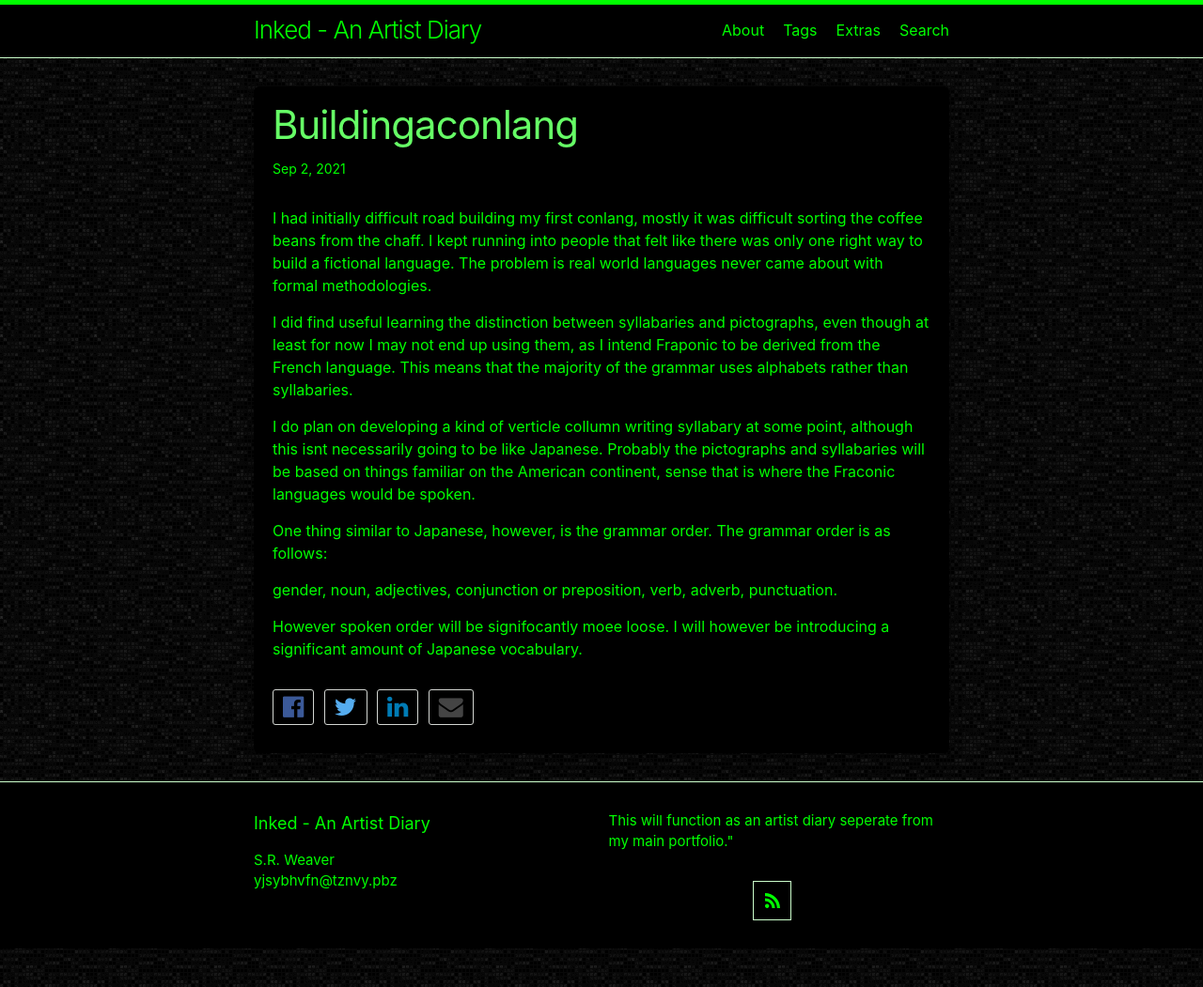
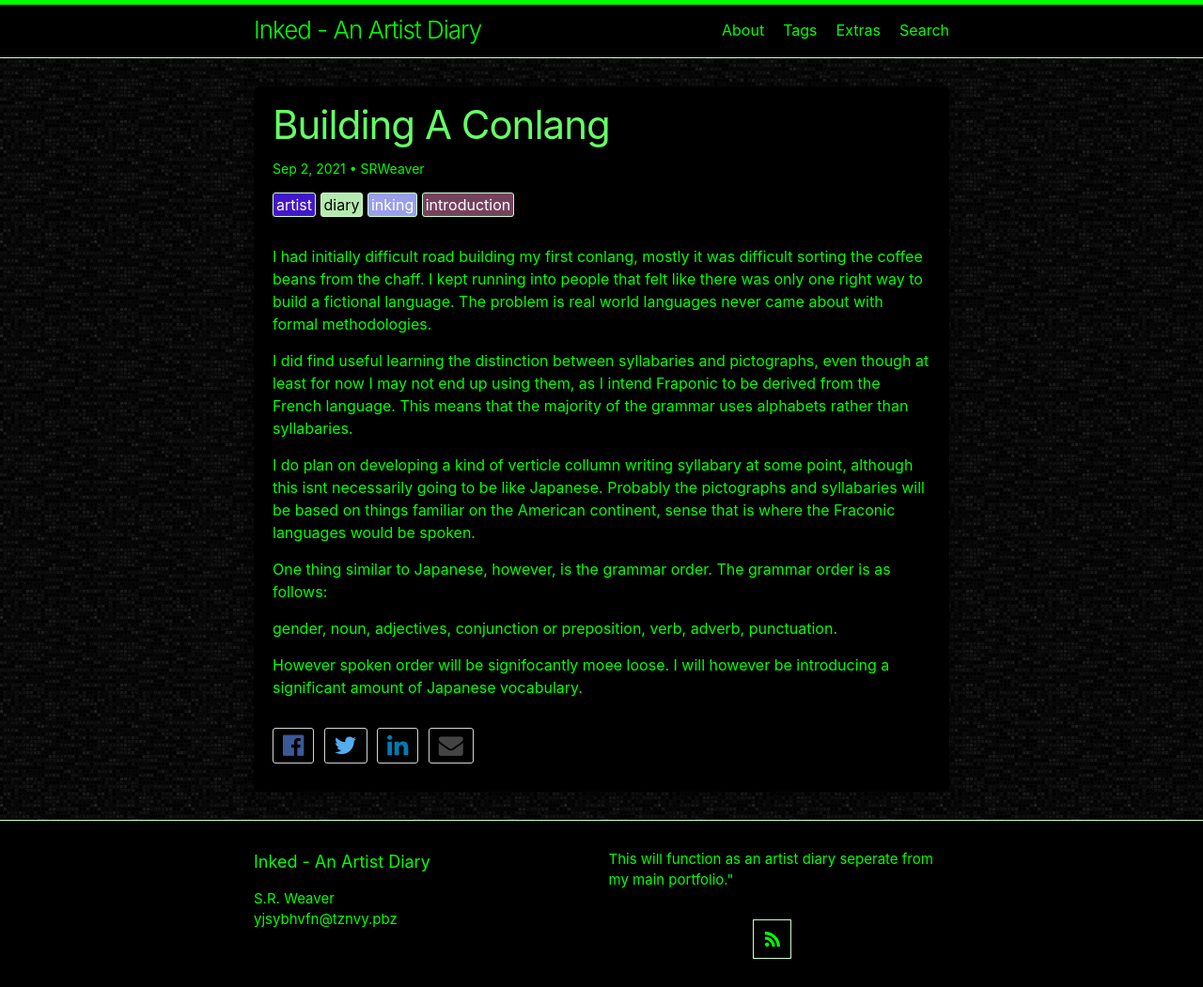
Before and after one commit to LWFlouisa/Inked, a Jekyll site: the page built from _posts/2021-09-02-buildingaconlang.md, in a window 1280 px wide. Shown: the whole page at 94% size. Built offline with Jekyll 4.4.1, drawn with Linux system fonts in a browser that asks for light colours; our own code applies the rules of GitHub Pages for plain Markdown files.

Commit message:
Update 2021-09-02-buildingaconlang.md

```diff
--- a/_posts/2021-09-02-buildingaconlang.md
+++ b/_posts/2021-09-02-buildingaconlang.md
@@ -1,3 +1,8 @@
+---
+title: Building A Conlang
+author: SRWeaver
+tags: introduction artist inking diary
+---
 I had initially difficult road building my first conlang, mostly it was difficult sorting the coffee beans from the chaff. I kept running into people that felt like there was only one right way to build a fictional language. The problem is real world languages never came about with formal methodologies.
 
 I did find useful learning the distinction between syllabaries and pictographs, even though at least for now I may not end up using them, as I intend Fraponic to be derived from the French language. This means that the majority of the grammar uses alphabets rather than syllabaries.
```
